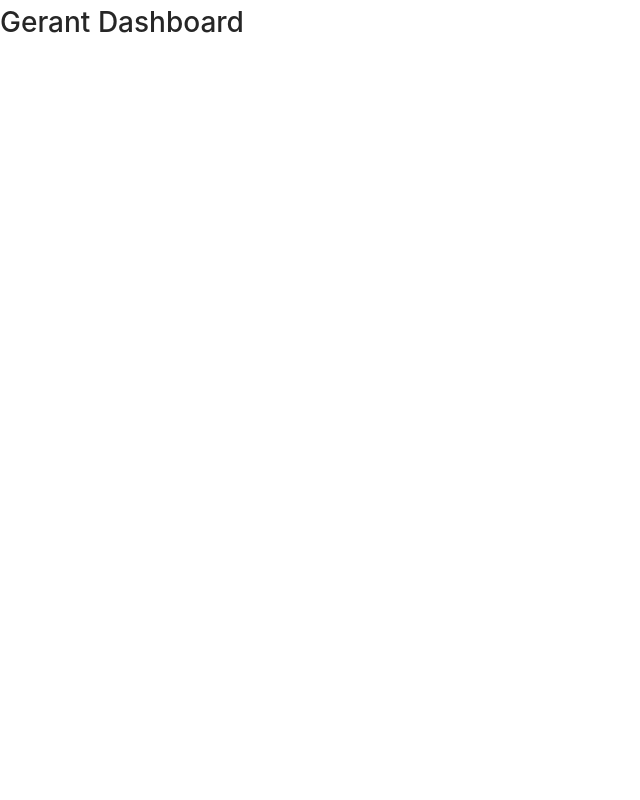
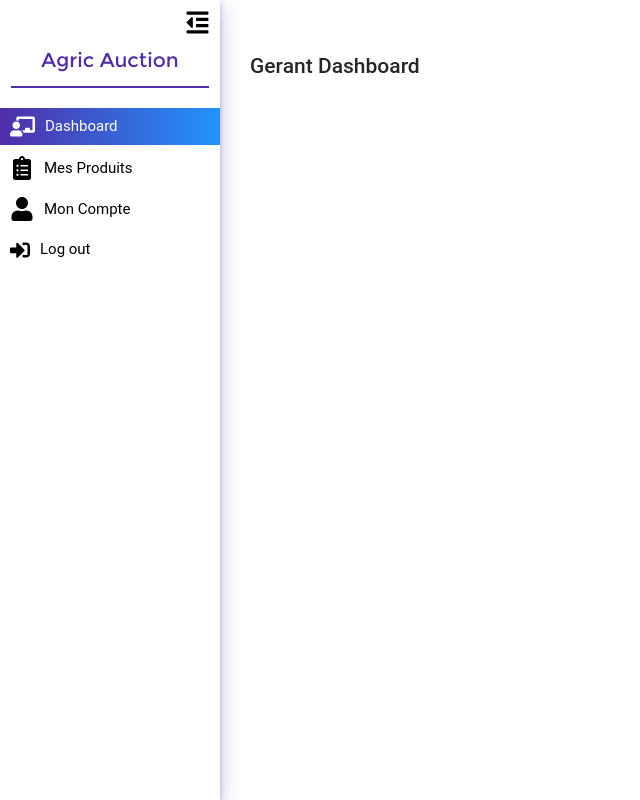
Before and after one commit to derrickteta/vente-enchere, a React (Create React App) app: page /gerant/dashboard in a window 1280 px wide. Shown: the whole page, without its empty margins (0-640 px from the left). Built offline with nearby package versions, Linux system fonts and the light colour scheme.

Commit message:
feat: create dashboard component for gerant

```diff
--- /dev/null
+++ b/src/modules/gerant/components/GerantContainer.tsx
@@ -0,0 +1,79 @@
+import styled from '@emotion/styled';
+import { ReactNode, useState } from 'react';
+import { FaChalkboardTeacher, FaClipboardList, FaUser } from 'react-icons/fa';
+import { SideBar } from '../../shared/SideBar';
+
+const Container = styled.div`
+  margin-left: 50px;
+  padding: 30px;
+  font-size: 14px;
+  font-family: Roboto;
+  transition: 0.5s;
+
+  @media (min-width: 1200px) {
+    margin-left: 200px;
+    padding: 50px;
+    transition: 0.5s;
+
+    .shrink {
+      margin-left: -180px;
+      transition: 0.5s;
+    }
+  }
+`;
+
+export const GerantContainer = ({
+  clicked,
+  children,
+}: {
+  children: ReactNode;
+  clicked: string;
+}) => {
+  const [shrink, setShrink] = useState(false);
+  return (
+    <div>
+      <SideBar
+        routes={ROUTES}
+        clicked={clicked}
+        shrink={shrink}
+        setShrink={setShrink}
+      />
+      <Container>
+        <div className={shrink ? 'shrink' : ''}>{children}</div>
+      </Container>
+    </div>
+  );
+};
+
+const ROUTES = [
+  {
+    icon: (clicked: string) => (
+      <FaChalkboardTeacher
+        color={clicked === 'dashboard' ? 'white' : 'black'}
+        size={25}
+      />
+    ),
+    link: '/gerant/dashboard',
+    text: 'Dashboard',
+    clicked: 'dashboard',
+  },
+  {
+    icon: (clicked: string) => (
+      <FaClipboardList
+        color={clicked === 'produits' ? 'white' : 'black'}
+        size={24}
+      />
+    ),
+    link: '/gerant/products',
+    text: 'Mes Produits',
+    clicked: 'produits',
+  },
+  {
+    icon: (clicked: string) => (
+      <FaUser color={clicked === 'account' ? 'white' : 'black'} size={24} />
+    ),
+    link: '/gerant/my-account',
+    text: 'Mon Compte',
+    clicked: 'account',
+  },
+];
--- a/src/modules/gerant/pages/dashboard.tsx
+++ b/src/modules/gerant/pages/dashboard.tsx
@@ -1,7 +1,11 @@
+import { GerantContainer } from '../components/GerantContainer';
+
 export const GerantDashboard = () => {
   return (
-    <div>
-      <h1>Gerant Dashboard</h1>
-    </div>
+    <GerantContainer clicked='dashboard'>
+      <div>
+        <h2>Gerant Dashboard</h2>
+      </div>
+    </GerantContainer>
   );
 };
```
